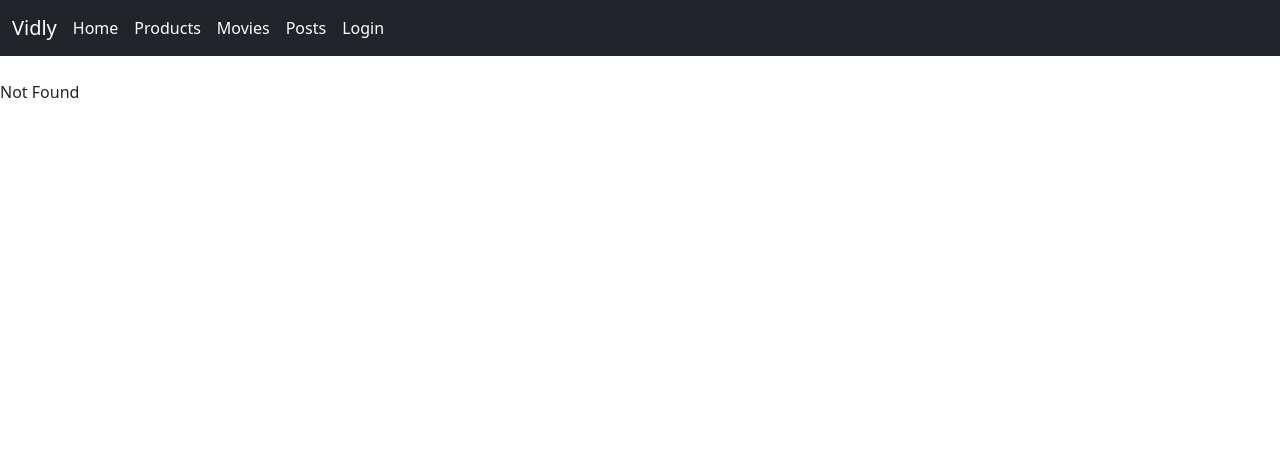
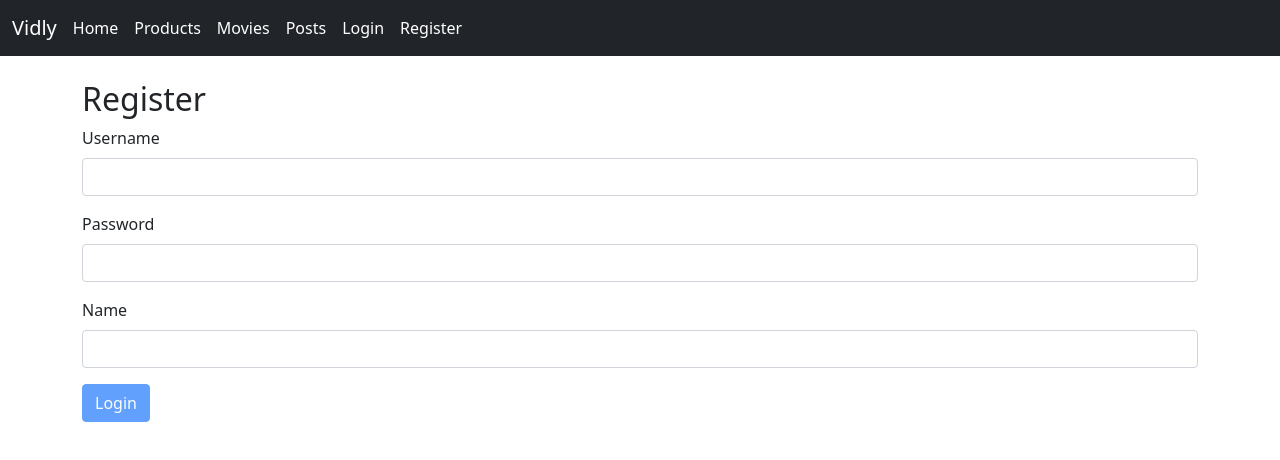
Before and after one commit to rakeshrgit/Vidly, a React (Create React App) app: page /register in a window 1280 px wide. Before the commit this address had no page. Shown: the top 460 px of the page. Built offline with nearby package versions, Linux system fonts and the light colour scheme.

Commit message:
added form validation

```diff
--- a/src/App.js
+++ b/src/App.js
@@ -8,6 +8,7 @@
 import Posts from './components/posts';
 import Home from './components/home';
 import LoginForm from './components/loginForm'
+import RegisterForm from './components/registerForm';
 class App extends Component {
   state = {  }
   render() {
@@ -19,6 +20,7 @@
           <Route path="products/:id" element={<ProductDetails/>} />
           <Route exact path='/' element={<Home/>}/>
           <Route exact path='/login' element={<LoginForm/>}/>
+          <Route exact path='/register' element={<RegisterForm/>}/>
           <Route path='/products' element={<Products/>}/>
           <Route path='/posts' element={<Posts/>}/>
           <Route path='/dashboard' element={<Movies/>}/>
--- /dev/null
+++ b/src/common/form.jsx
@@ -0,0 +1,68 @@
+import React, { Component } from 'react';
+import Input from './input'
+import Joi from 'joi-browser';
+class Form extends Component {
+    state = {
+        data: {},
+        errors:{}
+     }
+    validate = () =>{
+        const options = { abortEarly:false}
+        const { error } = Joi.validate(this.state.data, this.schema, options);
+        if(!error) return null;
+
+        const errors    = {}
+        for(let item of error.details)
+        errors[item.path[0]] = item.message;
+        return errors;
+    }
+    validateProperty = ({name, value}) =>{
+        const obj = { [name]:value };
+        const schema = { [name]: this.schema[name]  }
+        const {error} = Joi.validate(obj, schema);
+        return error ? error.details[0].message : null;
+    }
+
+    handleSubmit = e => {
+        e.preventDefault();
+        const errors = this.validate();
+        //console.log(errors);
+        this.setState({ errors:errors || {} });
+        if (errors) return;
+        this.dosubmit()
+    };
+
+    handleChange = ({currentTarget:input}) =>{
+        const errors = {...this.state.errors};
+        const errorMessage = this.validateProperty(input);
+        if (errorMessage) errors[input.name] = errorMessage;
+        else delete errors[input.name];
+
+        const data = {...this.state.data}
+        data[input.name] = input.value;
+        this.setState({data, errors})
+    }
+    renderButton(label){
+        return (
+            <button
+            disabled = {this.validate()}
+            type="submit"
+            className="btn btn-primary">{label}</button>
+        )
+    }
+    renderInput(name, label, type = 'text'){
+        const {data, errors} = this.state;
+        return(
+            <Input
+                name={name}
+                value={data[name]}
+                type={type}
+                label={label}
+                onChange={this.handleChange}
+                error={errors[name]}
+            />
+        )
+    }
+}
+
+export default Form;
--- a/src/common/input.jsx
+++ b/src/common/input.jsx
@@ -1,16 +1,15 @@
 import React, { Component } from 'react';
 
-const Input = ({name, label, value, error, onChange, type}) => {
+const Input = ({name, label, error, ...rest}) => {
     return (
         <div className="mb-3">
             <label htmlFor={name} className="form-label">{label}</label>
             <input
-                value={value}
-                onChange = {onChange}
-                type={type}
+                {...rest}
+                name={name}
+                id={name}
                 className="form-control"
-                id={name}
-                name={name}
+
             />
             {error && <div className="alert alert-danger">{error}</div>}
         </div>
--- a/src/common/navbar.jsx
+++ b/src/common/navbar.jsx
@@ -16,6 +16,7 @@
                                     <li className="me-3"><NavLink to="/dashboard">Movies</NavLink></li>
                                     <li className="me-3"><NavLink to="/posts">Posts</NavLink></li>
                                     <li className="me-3"><NavLink to="/login">Login</NavLink></li>
+                                    <li className="me-3"><NavLink to="/register">Register</NavLink></li>
                                 </ul>
                             </div>
                         </div>
--- a/src/components/loginForm.jsx
+++ b/src/components/loginForm.jsx
@@ -1,9 +1,10 @@
 import React, { Component } from 'react';
 import Joi from 'joi-browser';
-import Input from '../common/input'
-class LoginForm extends Component {
+import Form  from '../common/form'
+
+class LoginForm extends Form {
     state = {
-        account:{
+        data:{
             username:"",
             password:""
         },
@@ -16,66 +17,17 @@
         password:Joi.string().required().label('Password')
      }
 
-    validate = () =>{
-        const options = { abortEarly:false}
-        const { error } = Joi.validate(this.state.account, this.schema, options);
-        if(!error) return null;
+    dosubmit = () => {
+        console.log('Submitted');
+    }
+   render() {
 
-        const errors    = {}
-        for(let item of error.details)
-        errors[item.path[0]] = item.message;
-        return errors;
-    }
-    handleSubmit = e => {
-        e.preventDefault();
-        const errors = this.validate();
-        //console.log(errors);
-        this.setState({ errors:errors || {} });
-        if (errors) return;
-    };
-
-    validateProperty = ({name, value}) =>{
-        const obj = { [name]:value };
-        const schema = { [name]: this.schema[name]  }
-        const {error} = Joi.validate(obj, schema);
-        return error ? error.details[0].message : null;
-    }
-
-    handleChange = ({currentTarget:input}) =>{
-        const errors = {...this.state.errors};
-        const errorMessage = this.validateProperty(input);
-        if (errorMessage) errors[input.name] = errorMessage;
-        else delete errors[input.name];
-
-        const account = {...this.state.account}
-        account[input.name] = input.value;
-        this.setState({account, errors})
-    }
-    render() {
-        const {account, errors} = this.state;
         return (
             <div className="container">
                     <form onSubmit={this.handleSubmit}>
-                    <Input
-                        name="username"
-                        value={account.username}
-                        type="text"
-                        label="Username"
-                        onChange={this.handleChange}
-                        error={errors.username}
-                    />
-                    <Input
-                        name="password"
-                        value={account.pasword}
-                        type="password"
-                        label="Pasword"
-                        onChange={this.handleChange}
-                        error={errors.password}
-                    />
-                        <button
-                         disabled = {this.validate()}
-                         type="submit"
-                         className="btn btn-primary">Submit</button>
+                    {this.renderInput('username', 'Username', 'text')}
+                    {this.renderInput('password', 'Password', 'password')}
+                    {this.renderButton('Login')}
                     </form>
 
             </div>
--- /dev/null
+++ b/src/components/registerForm.jsx
@@ -0,0 +1,39 @@
+import React, { Component } from 'react';
+import Joi from 'joi-browser';
+import Form  from '../common/form'
+class RegisterForm extends Form {
+    state = {
+        data:{
+            username:"",
+            password:"",
+            name:""
+        },
+        errors:{
+
+        }
+     }
+     schema = {
+        username:Joi.string().required().label('Username'),
+        password:Joi.string().required().label('Password'),
+        name:Joi.string().required().label('Name')
+     }
+
+    dosubmit = () => {
+        console.log('Submitted');
+    }
+    render() {
+        return (
+            <div className="container">
+                <h2>Register</h2>
+                <form onSubmit={this.handleSubmit}>
+                {this.renderInput('username', 'Username', 'text')}
+                {this.renderInput('password', 'Password', 'password')}
+                {this.renderInput('name', 'Name')}
+                {this.renderButton('Login')}
+                </form>
+            </div>
+        );
+    }
+}
+
+export default RegisterForm;
```
